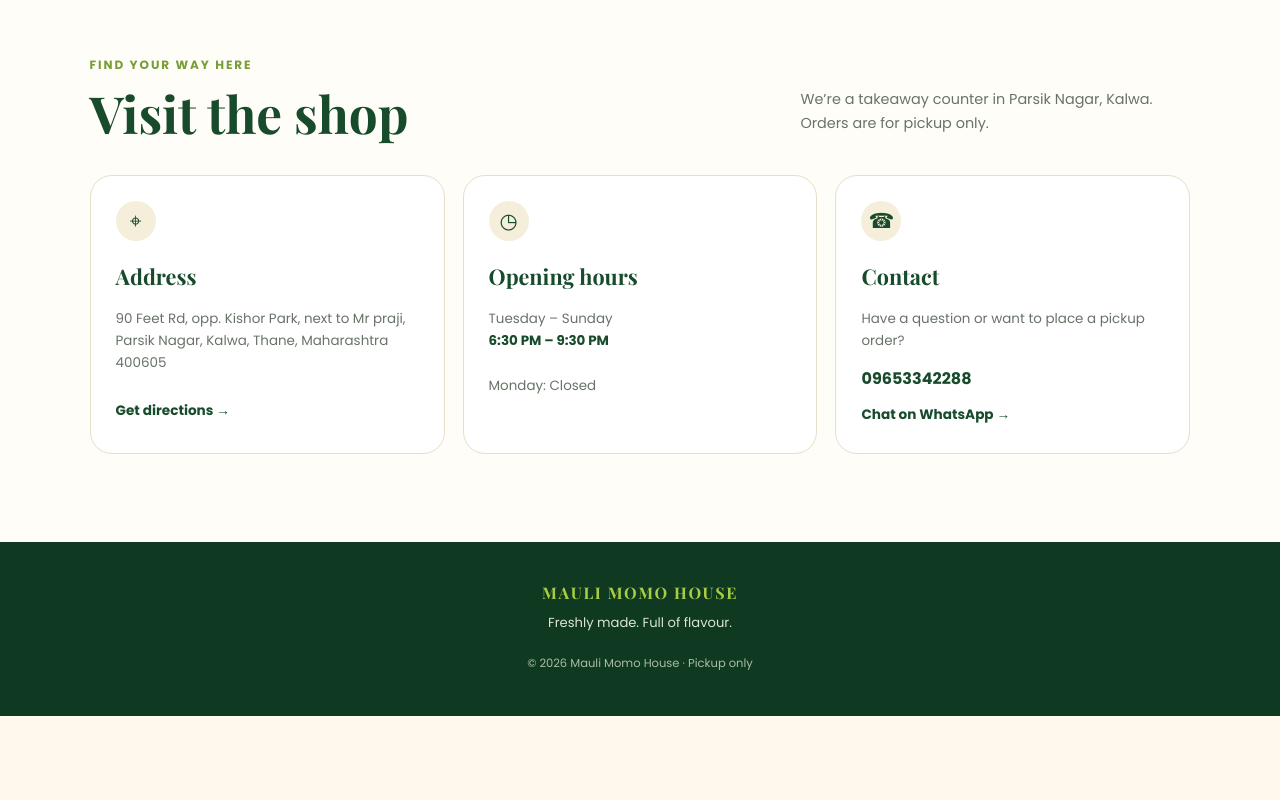
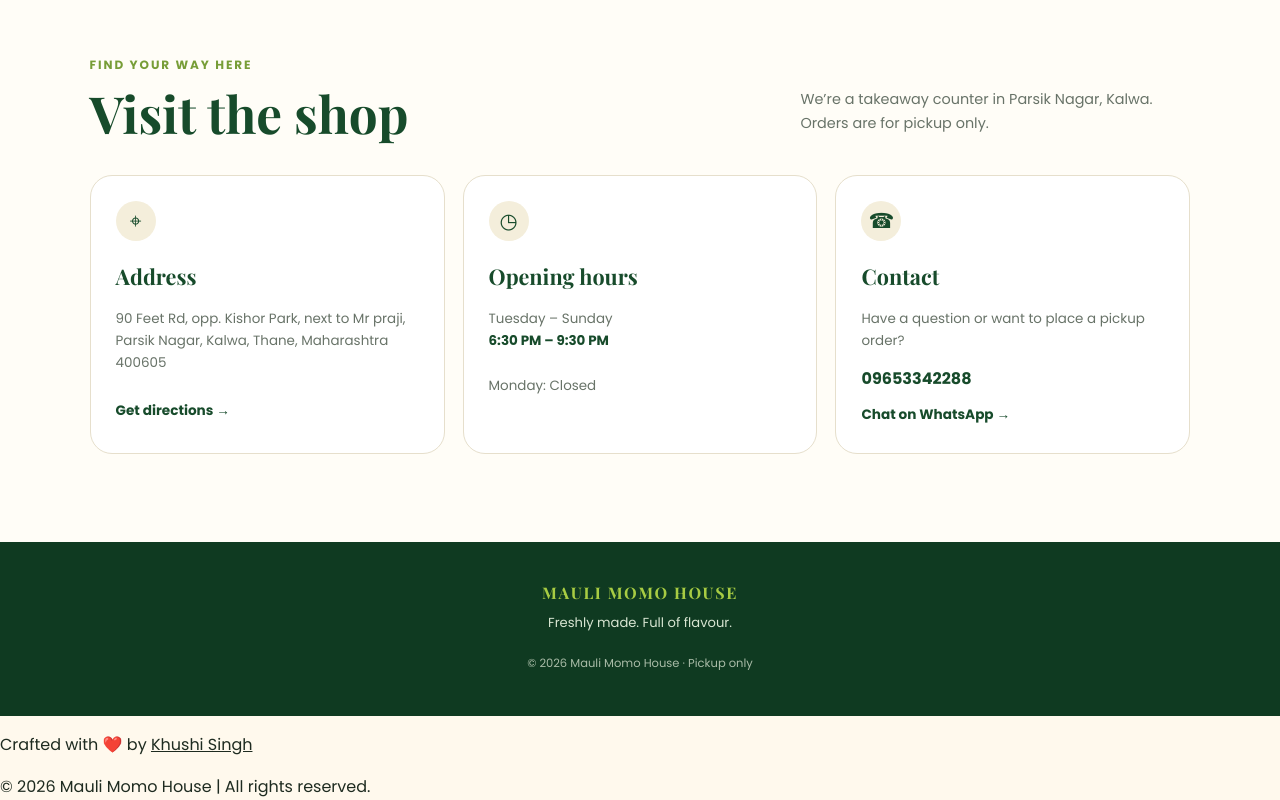
Before and after one commit to khushisingh190204/mauli-momo-website, a plain HTML site: page index.html in a window 1280 px wide. Shown: the part 3350-4150 px from the top of the page. Before the commit the page ends 4066 px from the top, so only its background shows below. Drawn offline with nearby package versions, Linux system fonts and the light colour scheme.

Commit message:
Add developer credit footer to index.html
Added a developer credit footer with a link to Khushi Singh's LinkedIn profile.

```diff
--- a/index.html
+++ b/index.html
@@ -70,4 +70,16 @@
   <a class="floating-whatsapp" href="https://wa.me/919653342288?text=Hello%20Mauli%20Momo%20House!" target="_blank" rel="noopener" aria-label="Chat with Mauli Momo House on WhatsApp">WhatsApp <span>↗</span></a>
   <script src="assets/js/app.js"></script>
 </body>
+  <!-- Developer Credit Footer -->
+<footer class="developer-footer">
+    <p>
+        Crafted with ❤️ by
+        <a href="https://www.linkedin.com/in/khushi-singh-726296375/"
+           target="_blank"
+           rel="noopener noreferrer">
+            Khushi Singh
+        </a>
+    </p>
+    <span>© 2026 Mauli Momo House | All rights reserved.</span>
+</footer>
 </html>
```
